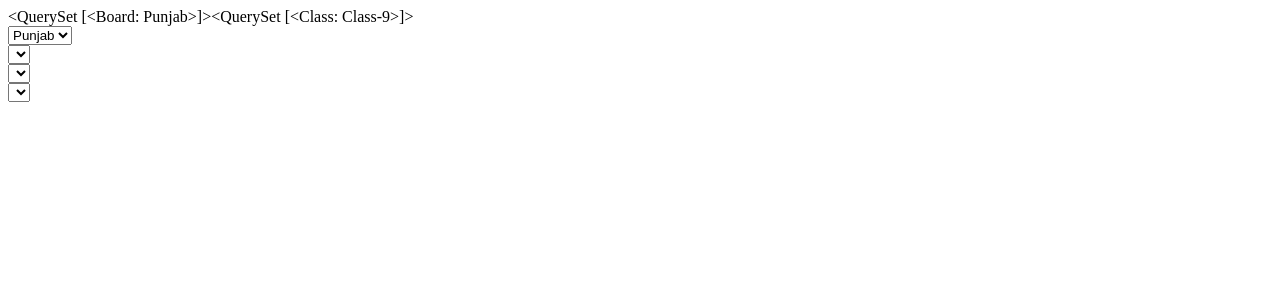
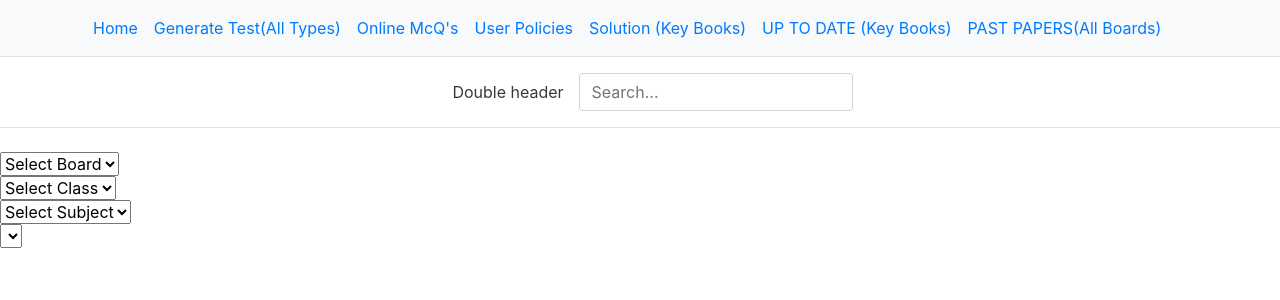
Before and after one commit to muzamilqadir786/brainbooks, a Django app: page /generate_paper/ in a window 1280 px wide. Shown: the top 300 px of the page. Run offline with Django 4.2, Linux system fonts and the light colour scheme; tables that the repository leaves empty hold one stand-in row (values such as "Sample post"); lists and menus that the app fills with data are empty; parts of the project's set-up code (start-up, migrations or seed data) failed here and were passed over.

Commit message:
bootstrap added

```diff
--- a/questions/urls.py
+++ b/questions/urls.py
@@ -2,6 +2,6 @@
 from . import views
 urlpatterns = [
     path('', views.index, name='main-index'),
-    path('generate_paper/', views.generate_paper, name='paper-generator'),
+    path('generate_paper/', views.generate_paper, name='generate_paper'),
     path('ajax/load-dropdown/', views.load_dropdown_ajax, name='ajax_load_dropdown'),
 ]
--- a/questions/views.py
+++ b/questions/views.py
@@ -29,6 +29,9 @@
     return render(request,'questions/generate_paper.html', context)
 
 import ipdb
+from django.utils.safestring import mark_safe
+from django.utils.html import escape
+from html import unescape
 @csrf_exempt
 def load_dropdown_ajax(request):
     if request.method == 'POST':
@@ -49,7 +52,7 @@
         if subject_id:
             subject = get_object_or_404(Subject, subject_id=subject_id)
             chapters = subject.chapter_set.all()
-            context['chapters'] = [{'name':str(chapter), 'chapter_id': chapter.chapter_id} for chapter in chapters]
+            context['chapters'] = [{'name':unescape(str(chapter)), 'chapter_id': chapter.chapter_id} for chapter in chapters]
 
         return JsonResponse({'context':context})
         # HttpResponse(classes)
--- a/templates/base.html
+++ b/templates/base.html
@@ -1,11 +1,48 @@
 <!DOCTYPE html>
 <html lang="en">
 <head>
+    <!-- Required meta tags -->
+    <meta charset="utf-8">
+    <meta name="viewport" content="width=device-width, initial-scale=1, shrink-to-fit=no">
+
+    <!-- Bootstrap CSS -->
+    <link rel="stylesheet" href="https://cdn.jsdelivr.net/npm/bootstrap@4.3.1/dist/css/bootstrap.min.css" integrity="sha384-ggOyR0iXCbMQv3Xipma34MD+dH/1fQ784/j6cY/iJTQUOhcWr7x9JvoRxT2MZw1T" crossorigin="anonymous">
+
     <!--<link rel="stylesheet" href="style.css">-->
     <title>{% block title %}My amazing site{% endblock %}</title>
 </head>
 
 <body>
+    <nav class="py-2 bg-light border-bottom">
+    <div class="container d-flex flex-wrap">
+      <ul class="nav me-auto">
+        <li class="nav-item"><a href="#" class="nav-link link-dark px-2 active" aria-current="page">Home</a></li>
+        <li class="nav-item"><a href="{% url 'generate_paper' %}" class="nav-link link-dark px-2">Generate Test(All Types)</a></li>
+        <li class="nav-item"><a href="#" class="nav-link link-dark px-2">Online McQ's</a></li>
+        <li class="nav-item"><a href="#" class="nav-link link-dark px-2">User Policies</a></li>
+        <li class="nav-item"><a href="#" class="nav-link link-dark px-2">Solution (Key Books)</a></li>
+        <li class="nav-item"><a href="#" class="nav-link link-dark px-2">UP TO DATE (Key Books)</a></li>
+        <li class="nav-item"><a href="#" class="nav-link link-dark px-2">PAST PAPERS(All Boards)</a></li>
+      </ul>
+      <!--<ul class="nav">-->
+        <!--<li class="nav-item"><a href="#" class="nav-link link-dark px-2">Login</a></li>-->
+        <!--<li class="nav-item"><a href="#" class="nav-link link-dark px-2">Sign up</a></li>-->
+      <!--</ul>-->
+    </div>
+  </nav>
+
+    <header class="py-3 mb-4 border-bottom">
+    <div class="container d-flex flex-wrap justify-content-center">
+      <a href="/" class="d-flex align-items-center mb-3 mb-lg-0 me-lg-auto text-dark text-decoration-none">
+        <svg class="bi me-2" width="40" height="32"><use xlink:href="#bootstrap"></use></svg>
+        <span class="fs-4">Double header</span>
+      </a>
+      <form class="col-12 col-lg-auto mb-3 mb-lg-0" role="search">
+        <input type="search" class="form-control" placeholder="Search..." aria-label="Search">
+      </form>
+    </div>
+  </header>
+
     <div id="sidebar">
         {% block sidebar %}
 
@@ -15,5 +52,10 @@
     <div id="content">
         {% block content %}{% endblock %}
     </div>
+<!-- Optional JavaScript -->
+    <!-- jQuery first, then Popper.js, then Bootstrap JS -->
+    <!--<script src="https://code.jquery.com/jquery-3.3.1.slim.min.js" integrity="sha384-q8i/X+965DzO0rT7abK41JStQIAqVgRVzpbzo5smXKp4YfRvH+8abtTE1Pi6jizo" crossorigin="anonymous"></script>-->
+    <script src="https://cdn.jsdelivr.net/npm/popper.js@1.14.7/dist/umd/popper.min.js" integrity="sha384-UO2eT0CpHqdSJQ6hJty5KVphtPhzWj9WO1clHTMGa3JDZwrnQq4sF86dIHNDz0W1" crossorigin="anonymous"></script>
+    <script src="https://cdn.jsdelivr.net/npm/bootstrap@4.3.1/dist/js/bootstrap.min.js" integrity="sha384-JjSmVgyd0p3pXB1rRibZUAYoIIy6OrQ6VrjIEaFf/nJGzIxFDsf4x0xIM+B07jRM" crossorigin="anonymous"></script>
 </body>
 </html>
--- a/templates/questions/generate_paper.html
+++ b/templates/questions/generate_paper.html
@@ -1,11 +1,11 @@
 {% extends "base.html" %}
 
 {% block content %}
-{{boards}}{{classes}}
 
     <form method="post" id="boardsForm" boards-drop-url="{% url 'ajax_load_dropdown' %}" >
 
         <select id="boardsDropdown">
+            <option>Select Board</option>
             {% for board in boards %}
                 <option id="{{board.id}}" value="{{board.id}}"> {{board}} </option>
             {% endfor %}
@@ -15,13 +15,13 @@
 
     <form method="post" id="classesForm" classes-drop-url="{% url 'ajax_load_dropdown'%}">
         <select id="classNamesDropdown">
-
+            <option>Select Class </option>
         </select>
     </form>
 
     <form method="post" id="subjectsForm" subjects-drop-url="{% url 'ajax_load_dropdown' %}">
         <select id="subjectNamesDropdown">
-
+            <option>Select Subject</option>
         </select>
     </form>
 
@@ -30,6 +30,7 @@
 
         </select>
     </form>
+
 
     <script src="https://code.jquery.com/jquery-3.3.1.min.js"></script>
   <script>
@@ -50,6 +51,7 @@
 //          $("#class-names").html(data);  // replace the contents of the city input with the data that came from the server
 //            console.log(data);
             $("#classNamesDropdown").empty();
+            $("#classNamesDropdown").append('<option> Select Class </option>');
             $.each(data.context.classes, function (i, item) {
 //                console.log(item);
                 $('#classNamesDropdown').append($('<option>', {
@@ -76,6 +78,7 @@
               success: function(data){
 //                console.log(data);
                   $("#subjectNamesDropdown").empty();
+                  $("#subjectNamesDropdown").append('<option> Select Subject </option>');
                   $.each(data.context.subjects, function(i, item){
 //                        console.log(item);
                         $("#subjectNamesDropdown").append($('<option>', {
@@ -106,6 +109,7 @@
 //                  alert(data);
                 console.log(data);
                   $("#chapterNamesDropDown").empty();
+                  $("#chapterNamesDropDown").append('<option> Select Chapter </option>');
                   $.each(data.context.chapters, function(i, item){
                         console.log(item);
                         $("#chapterNamesDropDown").append($('<option>', {
@@ -121,5 +125,5 @@
       });//change closed
 
   </script>
-</select>
+
 {% endblock %}
```
Also changed, not shown: 1 other file.
